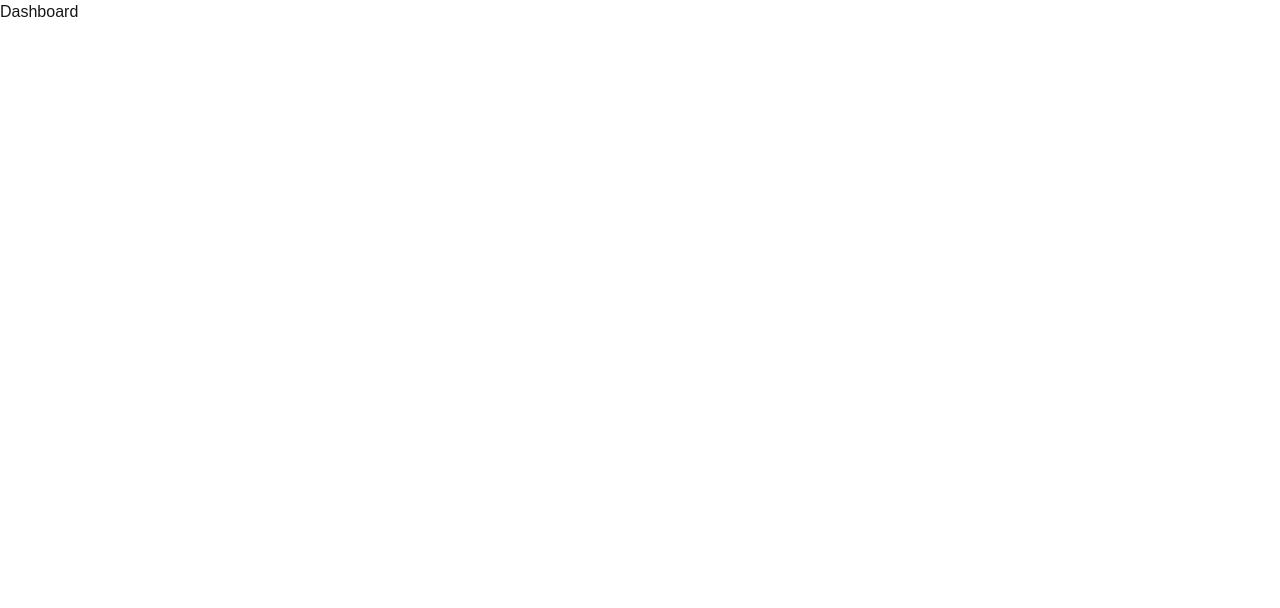
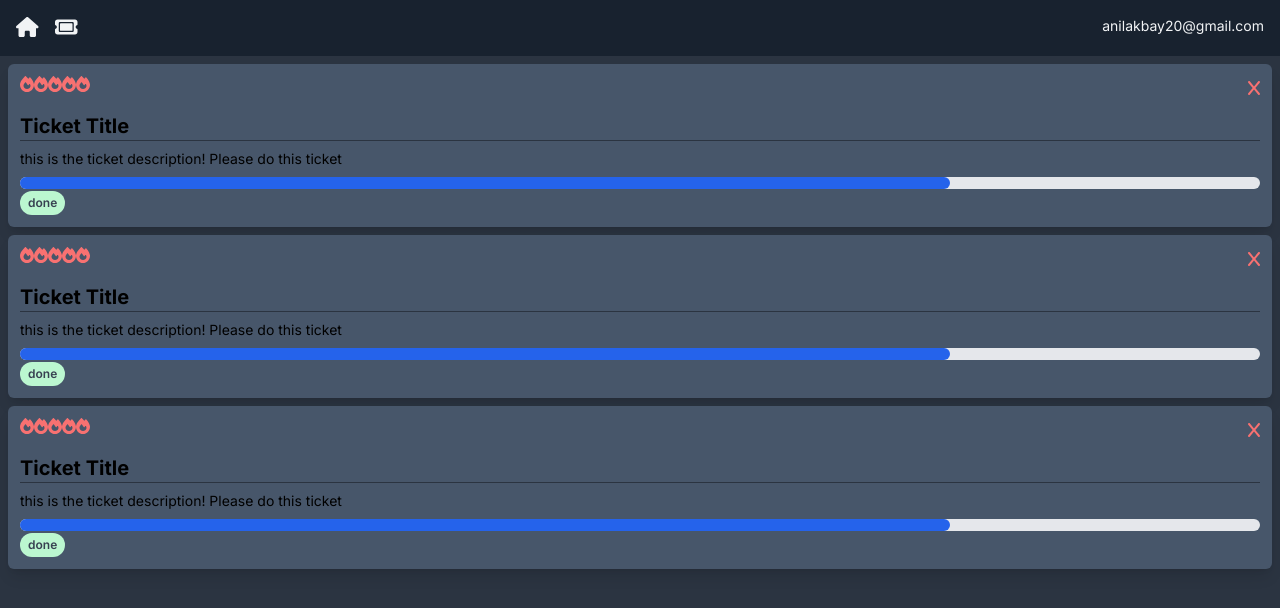
Before and after one commit to anilakbay/ticket-app, a Next.js app: page / in a window 1280 px wide. Shown: the top 608 px of the page. Built offline with nearby package versions, Linux system fonts and the light colour scheme.

Commit message:
gerekli dosyalar ve klasörler oluşturuldu

```diff
--- /dev/null
+++ b/app/(components)/DeleteBlock.jsx
@@ -0,0 +1,14 @@
+import { faX } from "@fortawesome/free-solid-svg-icons";
+import { FontAwesomeIcon } from "@fortawesome/react-fontawesome";
+import React from "react";
+
+const DeleteBlock = () => {
+  return (
+    <FontAwesomeIcon
+      icon={faX}
+      className="text-red-400 hover:cursor-pointer hover:text-red-200"
+    />
+  );
+};
+
+export default DeleteBlock;
--- /dev/null
+++ b/app/(components)/Nav.jsx
@@ -0,0 +1,22 @@
+import { faHome, faTicket } from "@fortawesome/free-solid-svg-icons";
+import { FontAwesomeIcon } from "@fortawesome/react-fontawesome";
+import Link from "next/link";
+const Nav = () => {
+  return (
+    <nav className="flex justify-between bg-nav p-4">
+      <div className="items-center space-x-4">
+        <Link href="/">
+          <FontAwesomeIcon icon={faHome} className="icon" />
+        </Link>
+        <Link href="/TicketPage/new">
+          <FontAwesomeIcon icon={faTicket} className="icon" />
+        </Link>
+      </div>
+      <div>
+        <p className="text-default-text">anilakbay20@gmail.com</p>
+      </div>
+    </nav>
+  );
+};
+
+export default Nav;
--- /dev/null
+++ b/app/(components)/PriorityDisplay.jsx
@@ -0,0 +1,16 @@
+import { faFire } from "@fortawesome/free-solid-svg-icons";
+import { FontAwesomeIcon } from "@fortawesome/react-fontawesome";
+
+const PriorityDisplay = () => {
+  return (
+    <div className="flex justify-start align-baseline">
+      <FontAwesomeIcon icon={faFire} className="text-red-400" />
+      <FontAwesomeIcon icon={faFire} className="text-red-400" />
+      <FontAwesomeIcon icon={faFire} className="text-red-400" />
+      <FontAwesomeIcon icon={faFire} className="text-red-400" />
+      <FontAwesomeIcon icon={faFire} className="text-red-400" />
+    </div>
+  );
+};
+
+export default PriorityDisplay;
--- /dev/null
+++ b/app/(components)/ProgressDisplay.jsx
@@ -0,0 +1,12 @@
+const ProgressDisplay = () => {
+  return (
+    <div className="w-full bg-gray-200 rounded-full h-3">
+      <div
+        className="bg-blue-600 h-3 rounded-full"
+        style={{ width: "75%" }}
+      ></div>
+    </div>
+  );
+};
+
+export default ProgressDisplay;
--- /dev/null
+++ b/app/(components)/StatusDisplay.jsx
@@ -0,0 +1,11 @@
+import React from "react";
+
+const StatusDisplay = () => {
+  return (
+    <span className="inline-block rounded-full px-2 py-1 text-xs font-semibold text-gray-700 bg-green-200">
+      done
+    </span>
+  );
+};
+
+export default StatusDisplay;
--- /dev/null
+++ b/app/(components)/TicketCard.jsx
@@ -0,0 +1,31 @@
+import DeleteBlock from "./DeleteBlock";
+import PriorityDisplay from "./PriorityDisplay";
+import ProgressDisplay from "./ProgressDisplay";
+import StatusDisplay from "./StatusDisplay";
+
+const TicketCard = () => {
+  return (
+    <div className="flex flex-col bg-card hover:bg-card-hover rounded-md shadow-lg p-3 m-2">
+      <div className="flex mb-3">
+        <PriorityDisplay />
+        <div className="ml-auto">
+          <DeleteBlock />
+        </div>
+      </div>
+      <h4>Ticket Title</h4>
+      <hr className="h-px border-0 bg-page mb-2 " />
+      <p className="whitespace-pre-wrap">
+        this is the ticket description! Please do this ticket
+      </p>
+      <div className="flex-grow"></div>
+      <div className="mt-2">
+        <div className="flex flex-col">
+          <ProgressDisplay />
+        </div>
+        <StatusDisplay />
+      </div>
+    </div>
+  );
+};
+
+export default TicketCard;
--- a/app/TicketPage/page.jsx
+++ b/app/TicketPage/page.jsx
@@ -0,0 +1,5 @@
+const TicketPage = ({ params }) => {
+  return <div>TicketPage {params.id}</div>;
+};
+
+export default TicketPage;
--- a/app/globals.css
+++ b/app/globals.css
@@ -2,26 +2,61 @@
 @tailwind components;
 @tailwind utilities;
 
-:root {
-  --background: #ffffff;
-  --foreground: #171717;
+html,
+body {
+  margin: 0;
+  padding: 0;
+  font-family: "Trebuchet MS", "Lucida Sans Unicode", "Lucida Grande",
+    "Lucida Sans", Arial, sans-serif;
 }
 
-@media (prefers-color-scheme: dark) {
-  :root {
-    --background: #0a0a0a;
-    --foreground: #ededed;
+@layer base {
+  h1,
+  h2,
+  h3,
+  h4,
+  h5,
+  h6 {
+    @apply font-bold;
+  }
+
+  h1 {
+    @apply text-4xl;
+    margin: 0 0 5px 0;
+  }
+  h2 {
+    @apply text-3xl;
+  }
+  h3 {
+    @apply text-2xl;
+  }
+  h4 {
+    @apply text-xl;
+  }
+  h5 {
+    @apply text-lg;
+  }
+  p {
+    @apply text-sm;
+  }
+  form {
+    @apply rounded-xl p-4;
+  }
+  label {
+    @apply mt-4;
+  }
+  input,
+  select,
+  textarea {
+    @apply m-1 rounded  bg-card p-1;
   }
 }
 
-body {
-  color: var(--foreground);
-  background: var(--background);
-  font-family: Arial, Helvetica, sans-serif;
-}
-
-@layer utilities {
-  .text-balance {
-    text-wrap: balance;
+@layer components {
+  .icon {
+    @apply text-default-text text-xl;
+  }
+  .btn {
+    @apply hover:no-underline bg-blue-accent tracking-wider w-full text-center text-nav font-bold cursor-pointer uppercase px-4 py-2 rounded-md hover:bg-blue-accent-hover transition-colors block;
   }
 }
--- a/app/layout.js
+++ b/app/layout.js
@@ -1,15 +1,29 @@
-import localFont from "next/font/local";
+import Nav from "./(components)/Nav";
 import "./globals.css";
+import { Inter } from "next/font/google";
+
+import { config } from "@fortawesome/fontawesome-svg-core";
+import "@fortawesome/fontawesome-svg-core/styles.css";
+
+config.autoAddCss = false;
+const inter = Inter({ subsets: ["latin"] });
 
 export const metadata = {
-  title: "Create Next App",
-  description: "Generated by create next app",
+  title: "Ticket App",
+  description: "Generated by Clarity Coders",
 };
 
 export default function RootLayout({ children }) {
   return (
     <html lang="en">
-      <body>{children}</body>
+      <body className={inter.className}>
+        <div className="flex flex-col h-screen max-h-screen">
+          <Nav />
+          <div className="flex-grow overflow-y-auto bg-page texy-default-text">
+            {children}
+          </div>
+        </div>
+      </body>
     </html>
   );
 }
--- a/app/page.jsx
+++ b/app/page.jsx
@@ -1,7 +1,14 @@
 import React from "react";
+import TicketCard from "./(components)/TicketCard";
 
 const Dashboard = () => {
-  return <div>Dashboard</div>;
+  return (
+    <div>
+      <TicketCard />
+      <TicketCard />
+      <TicketCard />
+    </div>
+  );
 };
 
 export default Dashboard;
--- a/tailwind.config.js
+++ b/tailwind.config.js
@@ -8,8 +8,13 @@ module.exports = {
   theme: {
     extend: {
       colors: {
-        background: "var(--background)",
-        foreground: "var(--foreground)",
+        nav: "#18222f",
+        page: "#2b3441",
+        card: "#47566a",
+        "card-hover": "#4f5e74",
+        "default-text": "#f1f3f5",
+        "blue-accent": "#0084d4",
+        "blue-accent-hover": "#009fff",
       },
     },
   },
```
Also changed, not shown: package.json (+8 -5 lines), 1 other file (tests, documents, lock files or other folders).
